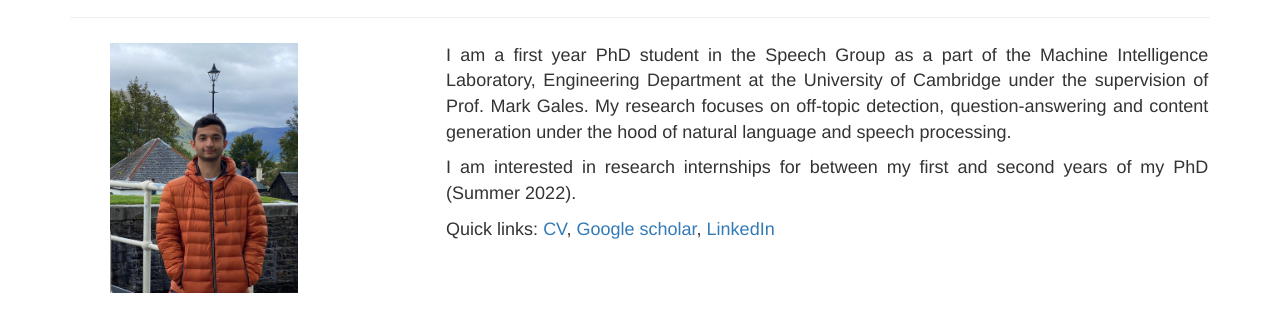
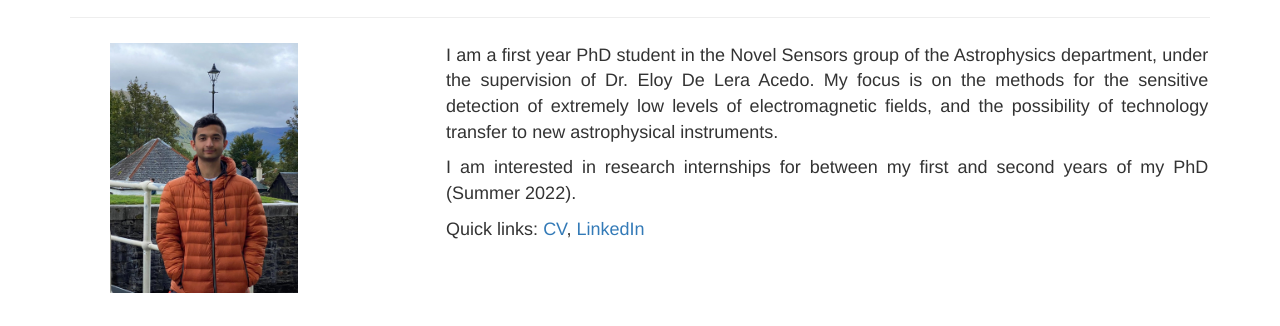
Before and after one commit to nlehrter/Nicholas-Lehrter.github.io, a plain HTML site: page index.html in a window 1280 px wide. Shown: the part 305-631 px from the top of the page. Drawn offline with nearby package versions, Linux system fonts and the light colour scheme.

Commit message:
Changed template to my content

```diff
--- a/index.html
+++ b/index.html
@@ -5,7 +5,7 @@
     <meta charset="utf-8">
     <meta http-equiv="X-UA-Compatible" content="IE=edge">
     <meta name="viewport" content="width=device-width, initial-scale=1, shrink-to-fit=no">
-    <title>Vatsal Raina</title>
+    <title>Nicholas Lehrter</title>
     <link rel="stylesheet" href="https://maxcdn.bootstrapcdn.com/bootstrap/3.3.7/css/bootstrap.min.css" type="text/css">
     <link rel="stylesheet" href="https://maxcdn.bootstrapcdn.com/font-awesome/4.7.0/css/font-awesome.min.css" type="text/css">
     <link rel="stylesheet" href="css/main.css"  type="text/css">
@@ -60,13 +60,13 @@
 		  </div>
 		  <div class="doublecolumn">
                     <p>
-                        I am a first year PhD student in the Speech Group as a part of the Machine Intelligence Laboratory, Engineering Department at the University of
-                        Cambridge under the supervision of Prof. Mark Gales. My research focuses on off-topic detection, question-answering and content generation under the hood of natural language and speech processing.
+                        I am a first year PhD student in the Novel Sensors group of the Astrophysics department, under the supervision of Dr. Eloy De Lera Acedo. My focus is on the methods for the sensitive detection of extremely low levels of
+                        electromagnetic fields, and the possibility of technology transfer to new astrophysical instruments.
                     </p>
                     <p>
                         I am interested in research internships for between my first and second years of my PhD (Summer 2022).
                     </p>
-			<p>Quick links: <a href="">CV</a>, <a href="https://scholar.google.com/citations?user=Hom8UAYAAAAJ&hl=en">Google scholar</a>,  <a href="https://www.linkedin.com/in/vatsal-raina-497a48139/">LinkedIn</a>
+			<p>Quick links: <a href="">CV</a>, <a href="https://www.linkedin.com/in/nicholas-lehrter-353434135/">LinkedIn</a>
 		</div>
                 </div>
             </div>
@@ -109,7 +109,7 @@
 		<div class='timeline-text'>
 			<p>
 			<i>October 2020 - April 2024, Cambridge, UK</i> <br/>
-			PhD in Machine Learning, University of Cambridge <br/>
+			PhD in Astrophysics, University of Cambridge <br/>
             Briefly describe what I'm doing for my PhD.
         </p>
 		</div>
```
